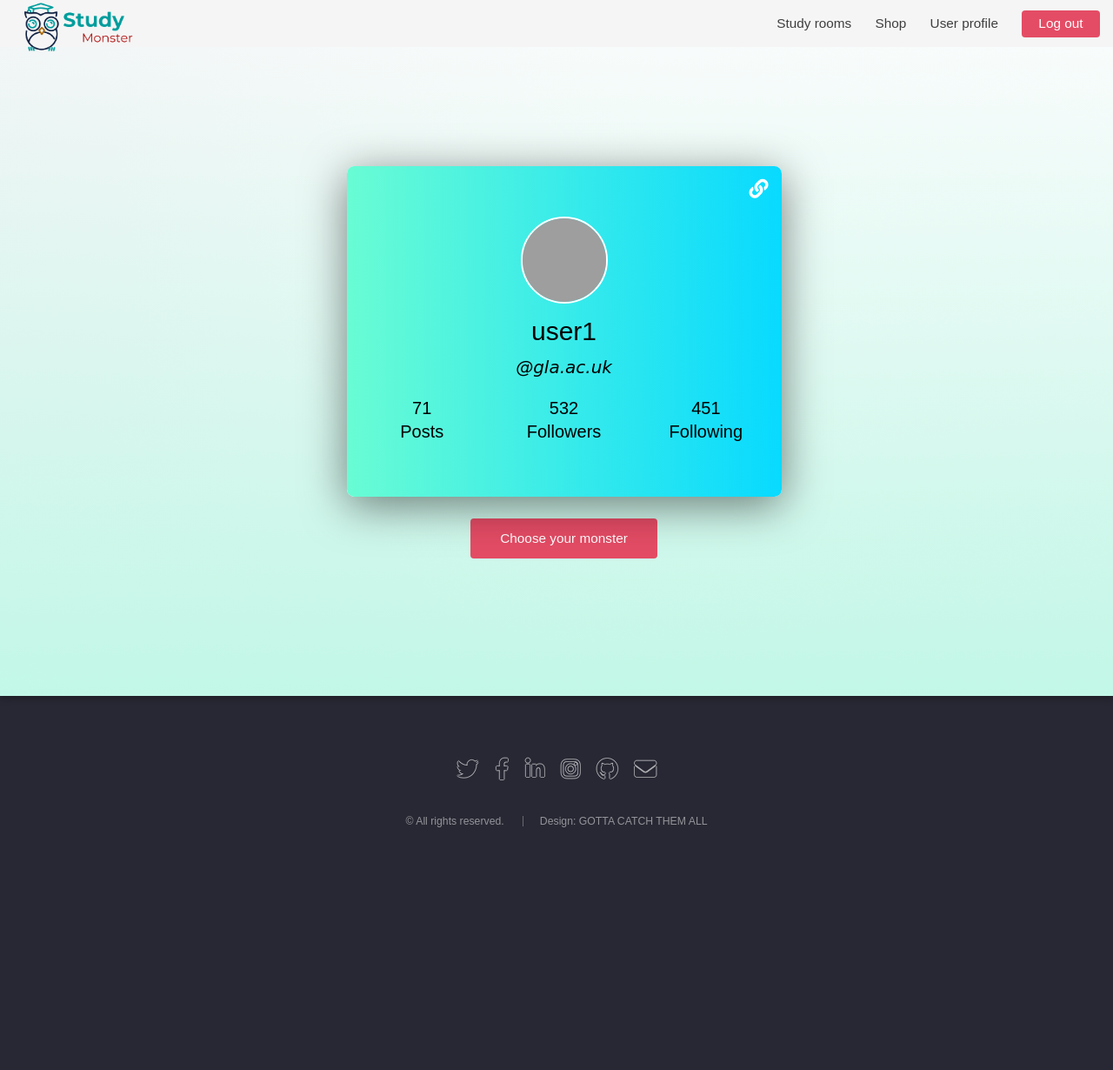
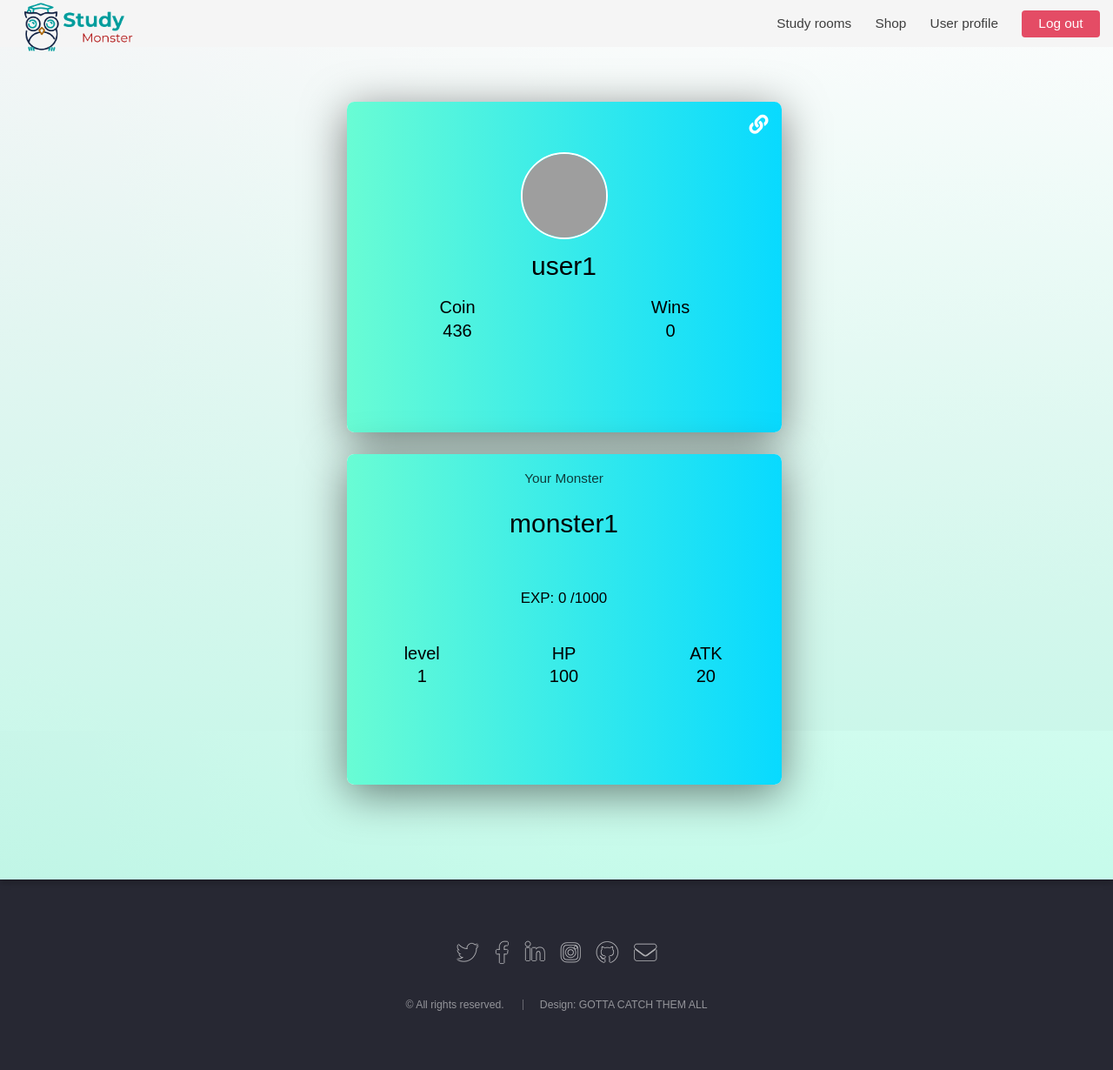
Before and after one commit to Val-Resh/ITECH-TEAM-PROJECT, a Django app: page /userprofile/ in a window 1280 px wide. Shown: the whole page at 87% size. Before the commit the page ends 951 px from the top, so only its background shows below. Run offline with Django 4.2, Linux system fonts and the light colour scheme; a user stored in the database is signed in; data comes from the database, SQL or seed files in the repository; grey boxes are pictures that could not be loaded.

Commit message:
Add monster to user

```diff
--- a/itech/urls.py
+++ b/itech/urls.py
@@ -31,6 +31,8 @@ urlpatterns = [
 
     # AJAX
     path('join_room/', views.UserJoinRoomView.as_view(), name='join_room'),
-    path('exit_room/', views.UserExitRoomView.as_view(), name='exit_room'),
+    path('join_room/', views.UserJoinRoomView.as_view(), name='join_room'),
+    path('choose_monster/', views.UserChooseMonsterView.as_view(),
+         name='choose_monster'),
 
 ]
--- a/static/assets/js/website-jquery.js
+++ b/static/assets/js/website-jquery.js
@@ -1,26 +1,36 @@
 $(document).ready(function() {
     $('#join_room_btn').click(function() {
-        const usernameVar = $(this).attr('user_name');
         const roomnameVar = $(this).attr('room_name');
-        $.get('/join_room/', {'username': usernameVar, 'room_name': roomnameVar},
+        $.get('/join_room/', {'room_name': roomnameVar},
             function(data){
                 $('#show_uesr_in_room').html("You now in this room.");
                 $('#join_room_btn').hide();
                 $('#exit_room_btn').show();
         })
-        alert('Join Room '+usernameVar+'  '+roomnameVar);
     });
 
     $('#exit_room_btn').click(function() {
-        const usernameVar = $(this).attr('user_name');
-        const roomnameVar = $(this).attr('room_name');
-        $.get('/exit_room/', {'username': usernameVar, 'room_name': roomnameVar},
+        $.get('/exit_room/', undefined,
             function(data){
                 $('#show_uesr_in_room').hide();
                 $('#exit_room_btn').hide();
                 $('#join_room_btn').show();
 
         })
-        alert('Exit room '+usernameVar+'  '+roomnameVar);
+    });
+
+
+
+    $('.choose_monster_card').click(function() {
+        // const usernameVar = $(this).attr('user_name');
+        const monsterIndexeVar = $(this).attr('monster_index');
+        $.get('/choose_monster/', {'monster_index': monsterIndexeVar},
+            function(data){
+                // $('#show_uesr_in_room').hide();
+                // $('#exit_room_btn').hide();
+                // $('#join_room_btn').show();
+
+        })
+        alert('Choose monster '+monsterIndexeVar);
     });
 });
--- a/templates/room.html
+++ b/templates/room.html
@@ -19,10 +19,9 @@ Room
 		<p id="show_uesr_in_room"></p>
 
 		<p>
-			<button class="button primary" id="join_room_btn" room_name="{{ room.name }}"
-				user_name="{{ user.username }}">Join this
+			<button class="button primary" id="join_room_btn" room_name="{{ room.name }}">Join this
 				room</button>
-			<button class="button primary" id="exit_room_btn" user_name="{{ user.username }}">Exit this
+			<button class="button primary" id="exit_room_btn">Exit this
 				room</button>
 		</p>
 	</div>
--- a/templates/user-profile.html
+++ b/templates/user-profile.html
@@ -24,17 +24,37 @@ User Profile
 					</div>
 					<div class="card-user">
 						<img src="https://unsplash.it/200/200" alt="User Card by Ashish Mehra" />
-						<span>{{user.username}}<i>@gla.ac.uk</i></span>
+						<span>{{user.username}}</span>
 						<div class="user-info">
-							<span>71<b>Posts</b></span>
-							<span>532<b>Followers</b></span>
-							<span>451<b>Following</b></span>
+							<span>Coin<b>{{user.coins}}</b></span>
+							<span>Wins<b>{{user.wins}}</b></span>
 						</div>
 					</div>
 				</div>
 				<div class="card-back"></div>
 			</div>
+
+			{% if monster %}
+			<div class="card-wrapper">
+				<div class="card-front">
+					<div class="card-links">
+						Your Monster
+					</div>
+					<div class="card-user">
+						<span>{{monster.name}}<p></p></span>
+						<h4>EXP: {{monster.exp}} /1000</h4>
+						<div class="user-info">
+							<span>level<b>{{monster.level}}</b></span>
+							<span>HP<b>{{monster.health}}</b></span>
+							<span>ATK<b>{{monster.attack}}</b></span>
+						</div>
+					</div>
+				</div>
+				<div class="card-back"></div>
+			</div>
+			{% else %}
 			<a href="/monster" class="button primary">Choose your monster</a>
+			{% endif %}
 		</div>
 	</div>
 </section>
--- a/website/views.py
+++ b/website/views.py
@@ -6,7 +6,13 @@ from django.http import HttpResponse
 from django.urls import reverse
 from website.models import Room, Item, Monster, User
 
+from django.utils.decorators import method_decorator
+
 from django.views import View
+
+MONSTER_LISTS = [{"index": 0, "name": "Pika", "health": "100", "attack": "10"},
+                 {"index": 1, "name": "Liza", "health": "120", "attack": "8"},
+                 {"index": 2, "name": "Eevee", "health": "80", "attack": "12"}]
 
 
 def index(request):
@@ -90,8 +96,7 @@ def shop(request):
 
 @login_required
 def monster(request):
-    monster_list = Monster.objects.order_by('-name')
-    return render(request, 'monster.html', {'monsters': monster_list})
+    return render(request, 'monster.html', {'monsters': MONSTER_LISTS})
 
 
 @login_required
@@ -113,7 +118,9 @@ def room(request, room_name):
 
 @login_required
 def userprofile(request):
-    return render(request, 'user-profile.html')
+    username = request.user.username
+    user = User.objects.get(username=username)
+    return render(request, 'user-profile.html', {'monster': user.monster})
 
 
 @login_required
@@ -126,9 +133,9 @@ def user_logout(request):
 
 #
 class UserJoinRoomView(View):
-    # @method_decorator(login_required)
+    @method_decorator(login_required)
     def get(self, request):
-        username = request.GET['username']
+        username = request.user.username
         room_name = request.GET['room_name']
         try:
             user = User.objects.get(username=username)
@@ -150,9 +157,9 @@ class UserJoinRoomView(View):
 
 
 class UserExitRoomView(View):
+    @method_decorator(login_required)
     def get(self, request):
-        username = request.GET['username']
-        print('user', username)
+        username = request.user.username
         try:
             user = User.objects.get(username=username)
         except User.DoesNotExist:
@@ -163,3 +170,27 @@ class UserExitRoomView(View):
         user.exit_room()
         user.save()
         return HttpResponse(user.room)
+
+
+class UserChooseMonsterView(View):
+    @method_decorator(login_required)
+    def get(self, request):
+        username = request.user.username
+        monster_id = request.GET['monster_index']
+        print(monster_id)
+        try:
+            user = User.objects.get(username=username)
+        except User.DoesNotExist:
+            return HttpResponse(-1)
+        except ValueError:
+            return HttpResponse(-1)
+
+        m = MONSTER_LISTS[int(monster_id)]
+        print(m)
+        monster = Monster.objects.create(
+            name=m['name'], level=1, exp=0, attack=m['attack'], health=m['health'])
+
+        user.monster = monster
+        user.save()
+        print('monster', user.monster)
+        return HttpResponse(user)
```
Also changed, not shown: templates/monster.html (+7 -3 lines).
